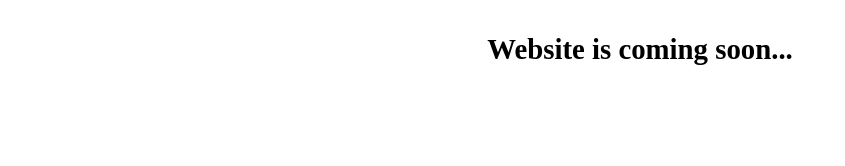
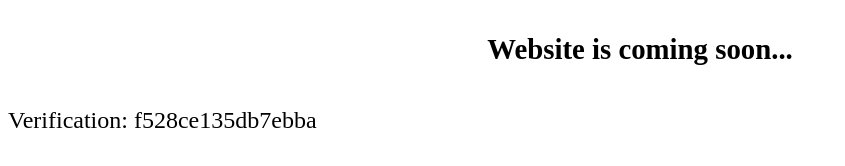
Before and after one commit to gemlistga/gemlistga.github.io, a plain HTML site: page index.html in a window 1280 px wide. Shown: the part 222-388 px from the top of the page, without its empty margins (0-845 px from the left). Drawn offline with Linux system fonts and the light colour scheme.

Commit message:
Update index.html

```diff
--- a/index.html
+++ b/index.html
@@ -3,7 +3,6 @@
 <head>
 <title>Gemlist | New Gem Coins</title>
 <meta charset="utf-8">
-<meta name="yandex-verification" content="f528ce135db7ebba" />
 <meta name="viewport" content="width=device-width, initial-scale=1">
 <link href="https://fonts.googleapis.com/css2?family=Mulish:wght@300;400;500;600;700;800;900&display=swap" rel="stylesheet">
 </head>
@@ -48,5 +47,6 @@ p{
 <div class="soon">
     <p>Website is coming soon...</p>
 </div>
+Verification: f528ce135db7ebba
 </body>
 </html>
```
